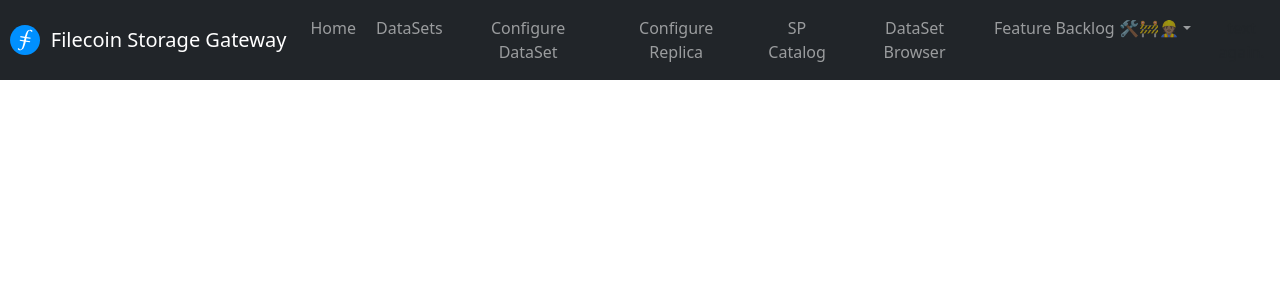
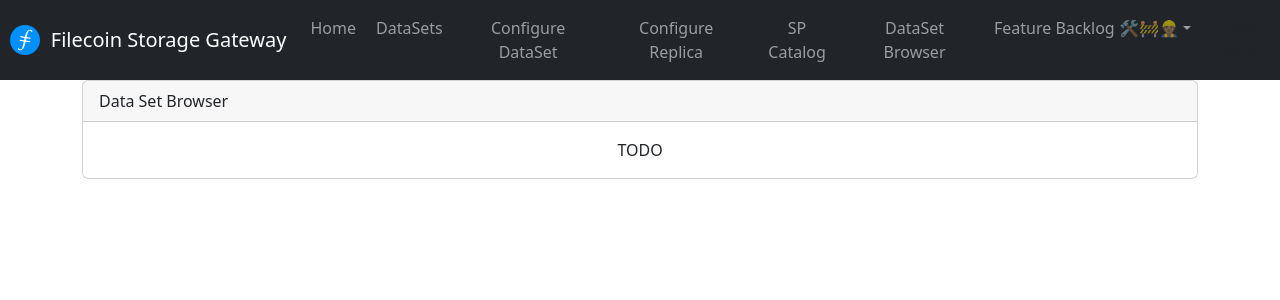
Before and after one commit to frank-ang/filecoin-storage-gateway-ui, a React (Create React App) app: page /DataSetBrowser in a window 1280 px wide. Shown: the top 300 px of the page. Built offline with nearby package versions, Linux system fonts and the light colour scheme.

Commit message:
tidy component structure into folders

```diff
--- a/src/App.js
+++ b/src/App.js
@@ -5,8 +5,9 @@ import Menubar from './components/Menubar'
 import Home from './components/Home'
 import DataSets from './components/DataSets'
 import DataSetConfigEditor from './components/DataSetConfigEditor';
-import ReplicaConfigEditor from './components/ReplicaConfigEditor';
-import SPCatalog from './components/SPCatalog';
+import ReplicaConfigEditor from './components/repl/ReplicaConfigEditor';
+import SPCatalog from './components/sp/SPCatalog';
+import DataSetBrowser from './components/retrieve/DataSetBrowser';
 import './App.css';
 import 'bootstrap/dist/css/bootstrap.min.css';
 import "./index.css";
@@ -31,6 +32,7 @@ function App() {
             <Route exact path="DataSetConfigEditor" element={<DataSetConfigEditor/>}/>
             <Route exact path="ReplicaConfigEditor" element={<ReplicaConfigEditor/>}/>
             <Route exact path="SPCatalog" element={<SPCatalog/>} />
+            <Route exact path="DataSetBrowser" element={<DataSetBrowser/>} />
           </Routes>
         </BrowserRouter>
       </Container>
--- a/src/components/DataSetConfigEditor.js
+++ b/src/components/DataSetConfigEditor.js
@@ -6,7 +6,7 @@ import Container from 'react-bootstrap/Container';
 import Row from 'react-bootstrap/Row';
 import Col from 'react-bootstrap/Col';
 import Accordion from 'react-bootstrap/Accordion';
-import ReplicaConfigSet from './ReplicaConfigSet';
+import ReplicaConfigSet from './repl/ReplicaConfigSet';
 
 function DataSetConfigEditor({dataSetConfig}) {
 
--- a/src/components/DataSets.js
+++ b/src/components/DataSets.js
@@ -6,8 +6,8 @@ import ProgressBar from 'react-bootstrap/ProgressBar';
 import Container from 'react-bootstrap/Container';
 import Row from 'react-bootstrap/Row';
 import Col from 'react-bootstrap/Col';
-import Preparation from './Preparation';
-import Replication from './Replication';
+import Preparation from './prep/Preparation';
+import Replication from './repl/Replication';
 
 function DataSets () {
     const PREPARATIONS_LIST_API_PATH = '/preparations';
@@ -93,12 +93,12 @@ function DataSets () {
                                     rowSelected(e, index, prep.id)
                                 }}
                                 >
-                                <td className={index==activeRow ? 'selected' : '' }>{prep.id} | {index}</td>
-                                <td className={index==activeRow ? 'selected' : '' }>{prep.name}</td>
-                                <td className={index==activeRow ? 'selected' : '' }>{prep.path}</td>
-                                <td className={index==activeRow ? 'selected' : '' }>{prep.outDir}</td>
-                                <td className={index==activeRow ? 'selected' : '' }>{prep.scanningStatus}</td>
-                                <td className={index==activeRow ? 'selected' : '' }><ProgressBar animated now={60} /></td>
+                                <td className={index===activeRow ? 'selected' : '' }>{prep.id} | {index}</td>
+                                <td className={index===activeRow ? 'selected' : '' }>{prep.name}</td>
+                                <td className={index===activeRow ? 'selected' : '' }>{prep.path}</td>
+                                <td className={index===activeRow ? 'selected' : '' }>{prep.outDir}</td>
+                                <td className={index===activeRow ? 'selected' : '' }>{prep.scanningStatus}</td>
+                                <td className={index===activeRow ? 'selected' : '' }><ProgressBar animated now={60} /></td>
                             </tr>
                         ))}
                         </tbody>
--- a/src/components/ReplicaConfigEditor.js
+++ b/src/components/repl/ReplicaConfigEditor.js
@@ -5,7 +5,7 @@ import Col from 'react-bootstrap/Col';
 import Button from 'react-bootstrap/Button';
 import { Form } from 'react-bootstrap';
 import Modal from 'react-bootstrap/Modal';
-import SPCatalog from './SPCatalog';
+import SPCatalog from '../sp/SPCatalog';
 
 function ReplicaConfigEditor() {
 
--- a/src/components/ReplicaConfigSet.js
+++ b/src/components/repl/ReplicaConfigSet.js
@@ -3,7 +3,6 @@ import ReplicaConfigRow from './ReplicaConfigRow';
 import { Button, } from 'react-bootstrap';
 import Container from 'react-bootstrap/Container';
 import Row from 'react-bootstrap/Row';
-import Col from 'react-bootstrap/Col';
 
 function ReplicaConfigSet() {
     const [replicaConfig, setReplicaConfig] = useState([]);
--- a/src/components/Replication.js
+++ b/src/components/repl/Replication.js
@@ -2,8 +2,6 @@ import React, { useEffect } from 'react';
 import Card from 'react-bootstrap/Card';
 import Container from 'react-bootstrap/Container';
 import Table from 'react-bootstrap/Table'
-import Row from 'react-bootstrap/Row';
-import Col from 'react-bootstrap/Col';
 
 function Replication({datasetId}) {
 
--- /dev/null
+++ b/src/components/retrieve/DataSetBrowser.js
@@ -0,0 +1,32 @@
+import React, { useEffect } from 'react';
+import Card from 'react-bootstrap/Card';
+import Container from 'react-bootstrap/Container';
+import Table from 'react-bootstrap/Table'
+
+function DataSetBrowser({datasetId}) {
+
+    useEffect(() => {
+      }, [datasetId]);
+
+    return(
+        <div>
+            <Card style={{ width: '100%' }}>
+                <Card.Header style={{
+                    display: 'flex',
+                    alignItems: 'left',
+                    justifyContent: 'left',
+                }}>
+                    Data Set Browser
+                </Card.Header>
+                <Card.Body>
+                    <Container fluid="true">
+                        TODO
+                    </Container>
+                </Card.Body>
+            </Card>
+        </div>
+    );
+
+}
+
+export default DataSetBrowser;
```
Also changed, not shown: src/components/prep/GenerationRequest.js (renamed from src/components/GenerationRequest.js), src/components/prep/Preparation.js (renamed from src/components/Preparation.js), src/components/repl/ReplicaConfigRow.js (renamed from src/components/ReplicaConfigRow.js), src/components/sp/SPCatalog.js (renamed from src/components/SPCatalog.js).
